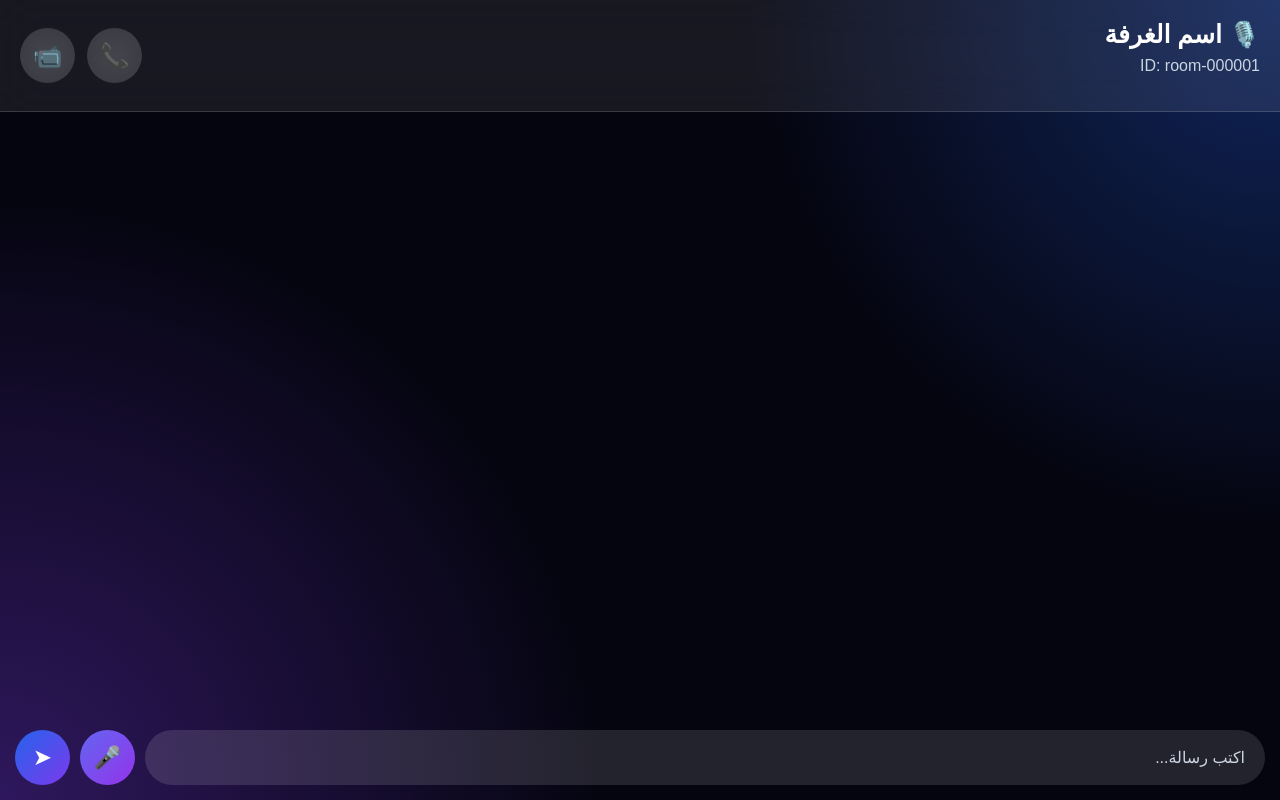
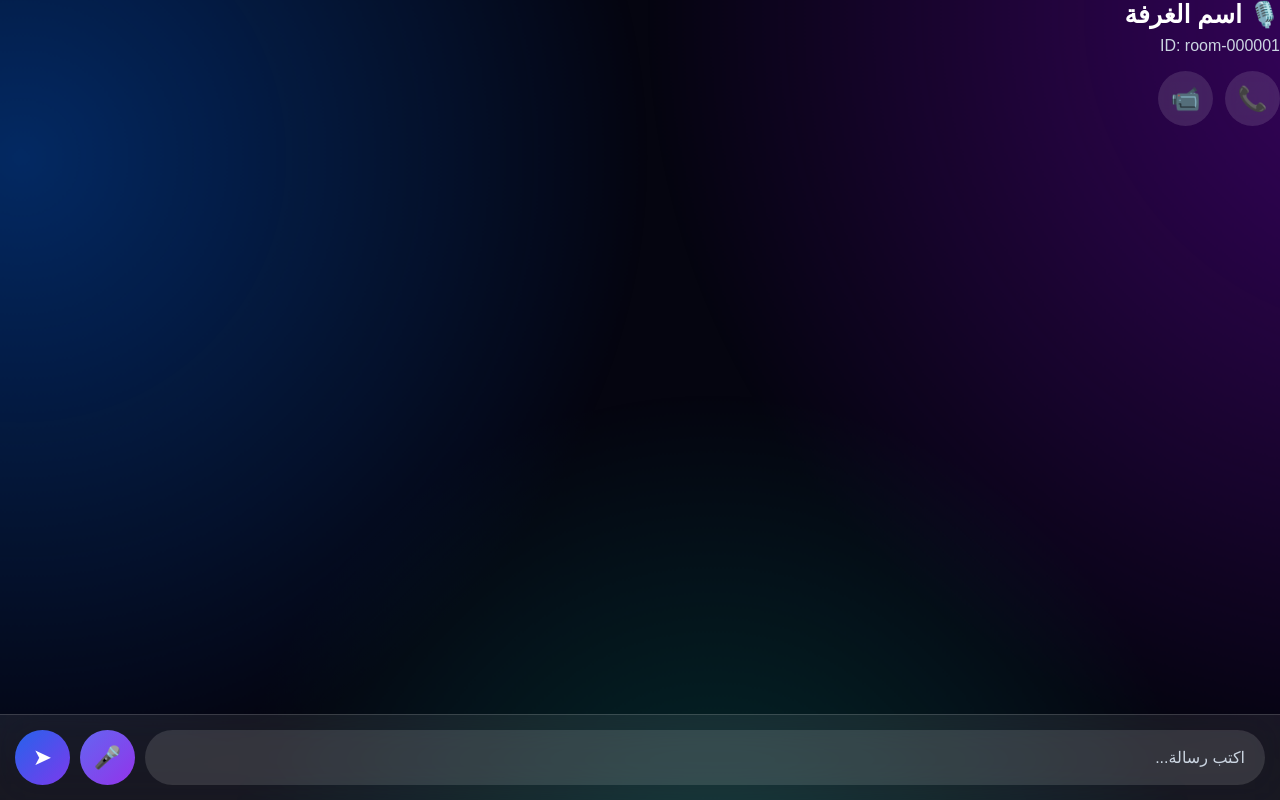
Before and after one commit to mecdjhjhnh37-collab/walkie-talkie-majd, a Flask app: page /room in a window 1280 px wide. Run offline with Flask 3, Linux system fonts and the light colour scheme.

Commit message:
Update style.css

```diff
--- a/static/style.css
+++ b/static/style.css
@@ -314,24 +314,14 @@ button:active{
    صفحة الغرفة
 ========================= */
 
+
 .room-page{
-
     width:100%;
-
     height:100vh;
-
     display:flex;
-
     flex-direction:column;
-
-    background:
-
-    radial-gradient(
-        circle at top right,
-        rgba(37,99,235,.35),
-        transparent 35%
-    ),
-
+    overflow:hidden;
+}
     radial-gradient(
         circle at bottom left,
         rgba(124,58,237,.35),
@@ -448,17 +438,13 @@ button:active{
 
 
 .messages{
-
     flex:1;
-
+    overflow-y:auto;
     padding:20px;
-
-    overflow-y:auto;
-
-    direction:rtl;
-
+    display:flex;
+    flex-direction:column;
+    gap:10px;
 }
-
 
 
 .message{
@@ -535,17 +521,13 @@ button:active{
 
 
 .message-bar{
-
     display:flex;
-
     align-items:center;
-
     gap:10px;
-
     padding:15px;
-
-    direction:rtl;
-
+    background:rgba(255,255,255,.08);
+    backdrop-filter:blur(20px);
+    border-top:1px solid rgba(255,255,255,.15);
 }
 
 
```
